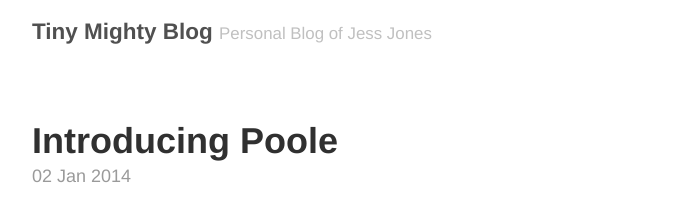
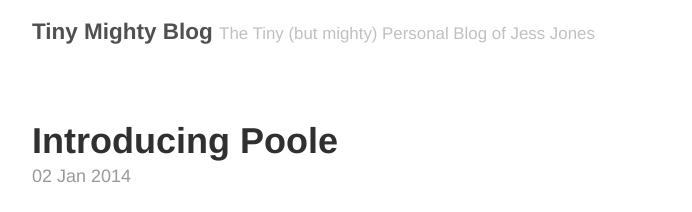
Before and after one commit to jjessjjones/tinymightyblog, a Jekyll site: the page built from index.html, in a window 1280 px wide. Shown: the top 212 px of the page, without its empty margins (293-985 px from the left). Built offline with Jekyll 4.4.1, drawn with Linux system fonts in a browser that asks for light colours; the list of posts is cut into pages by our own code.

Commit message:
Update _config.yml

```diff
--- a/_config.yml
+++ b/_config.yml
@@ -6,7 +6,7 @@ relative_permalinks: true
 
 # Setup
 title:               Tiny Mighty Blog
-tagline:             Personal Blog of Jess Jones
+tagline:             The Tiny (but mighty) Personal Blog of Jess Jones
 url:                 http://www.tinymightyblog.com
 paginate:            1
 baseurl:             ""
```
